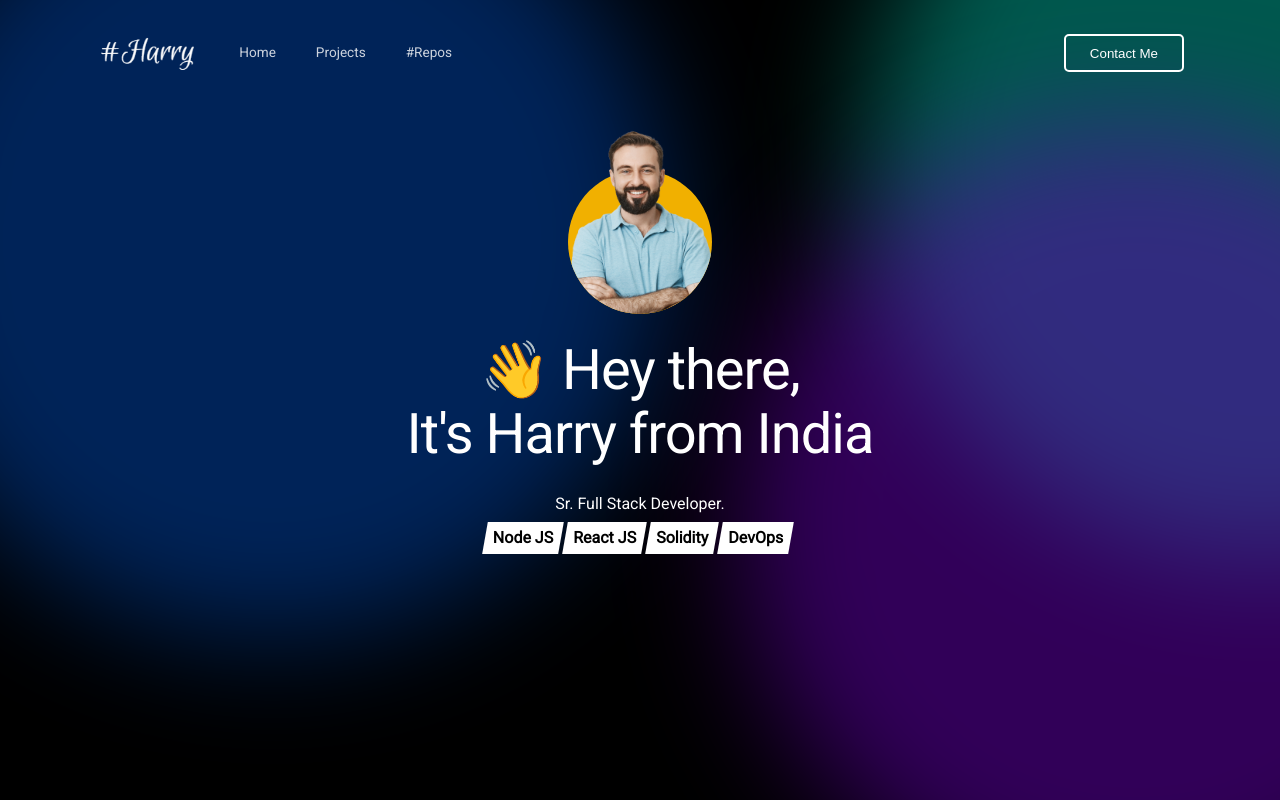
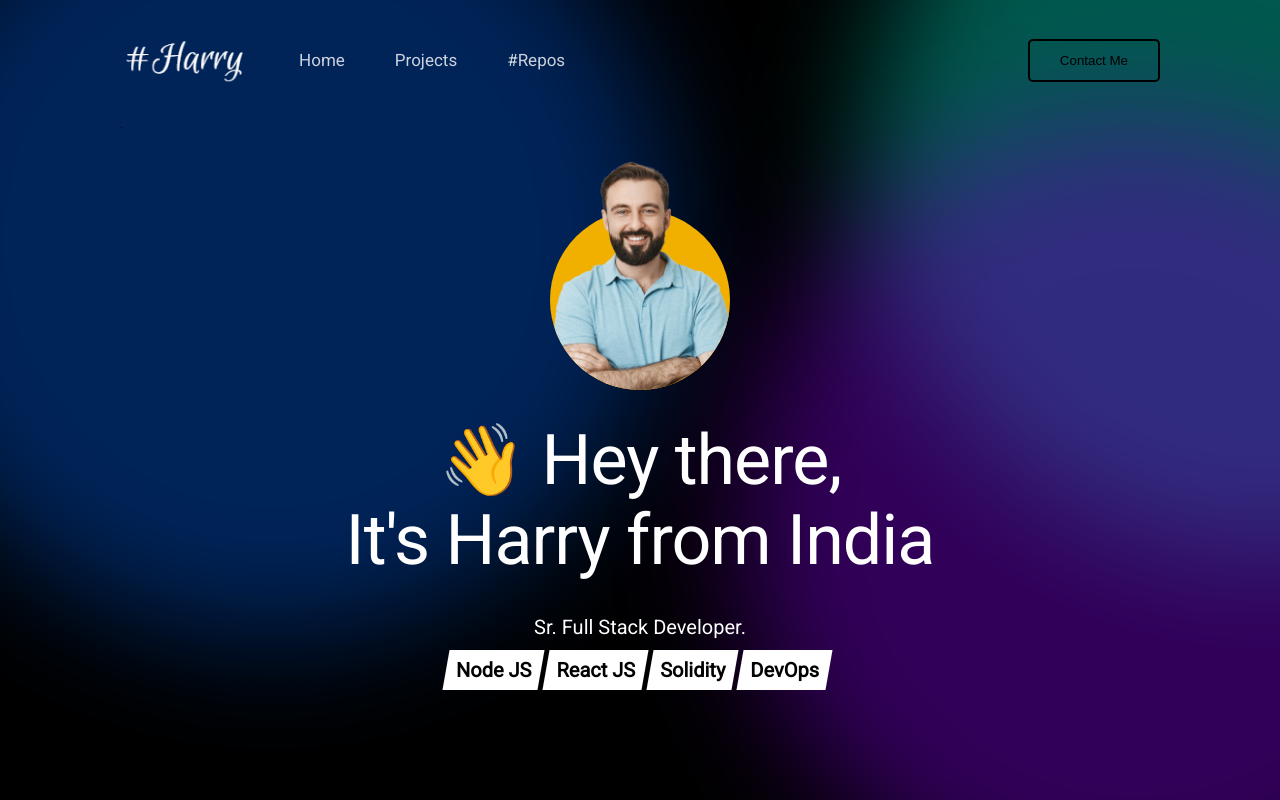
Before and after one commit to harrybasra95/portfolio, a React app: page / in a window 1280 px wide. Built offline with nearby package versions, Linux system fonts and the light colour scheme.

Commit message:
feat: small interations to repond to different screen sizes

```diff
--- a/package.json
+++ b/package.json
@@ -21,6 +21,7 @@
      "homepage": "https://github.com/harrybasra95/portfolio#readme",
      "dependencies": {
           "@fontsource/roboto": "^4.5.8",
+          "classnames": "^2.3.2",
           "react": "^18.2.0",
           "react-dom": "^18.2.0",
           "react-router-dom": "6"
@@ -40,6 +41,7 @@
           "husky": "^8.0.1",
           "node-sass": "^7.0.1",
           "postcss-loader": "^7.0.1",
+          "prop-types": "^15.8.1",
           "sass-loader": "^13.0.2",
           "style-loader": "^3.3.1",
           "webpack": "^5.73.0",
--- a/src/Components/Button/Button.jsx
+++ b/src/Components/Button/Button.jsx
@@ -1,10 +1,15 @@
 import React from 'react';
 import './Button.scss';
 import PropTypes from 'prop-types';
+import cn from 'classnames';
 
-const Button = ({ title }) => {
+const Button = ({ title, type }) => {
      return (
-          <div className="button-container">
+          <div
+               className={cn('button-container', {
+                    'button-black': type === 'black',
+               })}
+          >
                <button>{title}</button>
           </div>
      );
@@ -12,6 +17,7 @@ const Button = ({ title }) => {
 
 Button.propTypes = {
      title: PropTypes.string,
+     type: PropTypes.string,
 };
 
 export default Button;
--- a/src/Components/Button/Button.scss
+++ b/src/Components/Button/Button.scss
@@ -17,3 +17,9 @@
           }
      }
 }
+.button-black {
+     button {
+          border: 2px solid $black;
+          color: $black;
+     }
+}
--- a/src/Components/Header/Header.jsx
+++ b/src/Components/Header/Header.jsx
@@ -6,7 +6,7 @@ import Button from '../Button/Button';
 const Header = () => {
      return (
           <header>
-               <div className="header">
+               <div className="header ">
                     <div className="header-left-container">
                          <div className="logo-container">
                               <img src={LogoImg} alt="" />
@@ -18,9 +18,10 @@ const Header = () => {
                          </div>
                     </div>
                     <div className="header-right-container">
-                         <Button title="Contact Me" />
+                         <Button type={'black'} title="Contact Me" />
                     </div>
                </div>
+               <div className="header-space"></div>
           </header>
      );
 };
--- a/src/Components/Header/Header.scss
+++ b/src/Components/Header/Header.scss
@@ -1,8 +1,17 @@
 @import '../../Assets/Styles/colors';
+$header-height: 12rem;
 
+.header-space {
+     height: $header-height;
+}
 .header {
-     padding: 4rem 0rem;
+     height: $header-height;
+     position: fixed;
+     left: 0px;
+     width: 100%;
      display: flex;
+     transition: 0.2s ease;
+     padding: 0 12rem;
      .header-left-container {
           display: flex;
           align-items: center;
@@ -37,6 +46,7 @@
           .logo-container {
                img {
                     height: 5rem;
+                    transition: 0.2s ease;
                }
           }
      }
@@ -47,3 +57,29 @@
           display: flex;
      }
 }
+.header-white {
+     background-color: rgba($white, 1);
+     height: 10rem;
+     .logo-container {
+          img {
+               -webkit-filter: invert(100%);
+               filter: invert(100%);
+          }
+     }
+     .header-left-container {
+          .navlinks-container {
+               .navlink {
+                    color: rgba($black, 1);
+                    &::after {
+                         background-color: $black;
+                    }
+                    &:hover {
+                         color: $black;
+                         &::after {
+                              width: 100%;
+                         }
+                    }
+               }
+          }
+     }
+}
--- a/src/Content/Homepage/Homepage.jsx
+++ b/src/Content/Homepage/Homepage.jsx
@@ -6,9 +6,9 @@ import ProfileImg from 'Images/profile-img.png';
 
 const Homepage = () => {
      return (
-          <MainLayout>
-               <div className="homepage-container">
-                    <BackgroundPattern></BackgroundPattern>
+          <div className="homepage-container">
+               <MainLayout>
+                    <BackgroundPattern />.{' '}
                     <div className="main-content-container">
                          <div className="profile-container">
                               <img src={ProfileImg} alt="" />
@@ -33,8 +33,8 @@ const Homepage = () => {
                               </div>
                          </div>
                     </div>
-               </div>
-          </MainLayout>
+               </MainLayout>
+          </div>
      );
 };
 
--- a/src/Content/Homepage/Homepage.scss
+++ b/src/Content/Homepage/Homepage.scss
@@ -1,6 +1,7 @@
 @import '../../Assets/Styles/colors';
 
 .homepage-container {
+     position: relative;
      .main-content-container {
           display: flex;
           align-items: center;
--- a/src/Layouts/Main.jsx
+++ b/src/Layouts/Main.jsx
@@ -3,10 +3,10 @@ import PropTypes from 'prop-types';
 import Header from 'Components/Header/Header';
 import './Main.scss';
 
-const MainLayout = ({ children }) => {
+const MainLayout = ({ children, hideHeader }) => {
      return (
           <div className="main-layout">
-               <Header />
+               {!hideHeader && <Header />}
                {children}
           </div>
      );
@@ -14,6 +14,7 @@ const MainLayout = ({ children }) => {
 
 MainLayout.propTypes = {
      children: PropTypes.any,
+     hideHeader: PropTypes.bool,
 };
 
 export default MainLayout;
--- a/src/Reset.scss
+++ b/src/Reset.scss
@@ -129,5 +129,9 @@ table {
 }
 
 html {
-     font-size: 8px;
+     font-size: 10px;
 }
+
+* {
+     box-sizing: border-box;
+}
```
Also changed, not shown: 1 other file (tests, documents, lock files or other folders).
